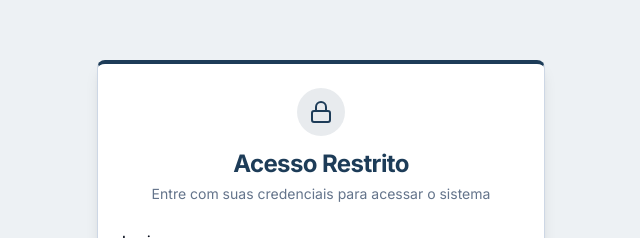
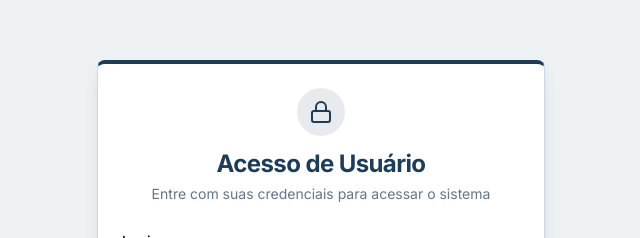
Before and after one commit to Bergch13-Il/tuss-rol-explorer-a188tuc0f, a React (Vite) app: page /login in a window 1280 px wide. Shown: the part 132-370 px from the top of the page, without its empty margins (319-959 px from the left). Built offline with nearby package versions, Linux system fonts and the light colour scheme.

Commit message:
Update login page heading to "Acesso de Usuário"

```diff
--- a/src/pages/LoginPage.tsx
+++ b/src/pages/LoginPage.tsx
@@ -40,7 +40,7 @@ export default function LoginPage() {
             <Lock className="h-6 w-6 text-primary" />
           </div>
           <CardTitle className="text-2xl font-bold text-primary">
-            Acesso Restrito
+            Acesso de Usuário
           </CardTitle>
           <CardDescription>
             Entre com suas credenciais para acessar o sistema
```
Also changed, not shown: 4 other files (tests, documents, lock files or other folders).
